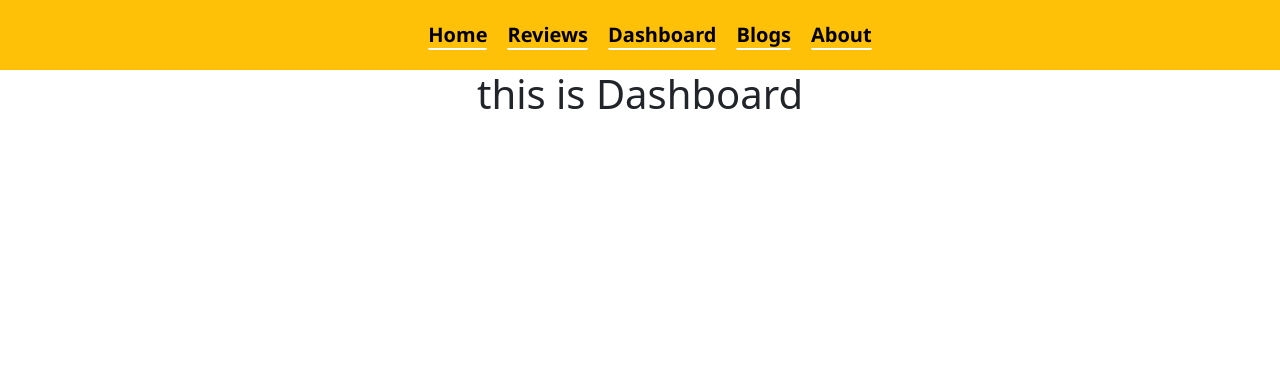
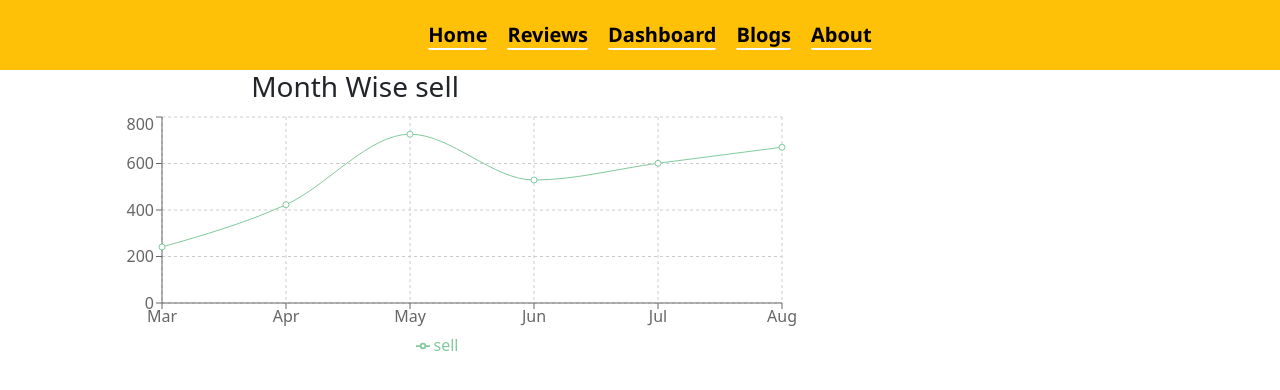
Before and after one commit to CodeWithShamim/product-analysis-website, a React (Create React App) app: page /dashboard in a window 1280 px wide. Shown: the top 390 px of the page. Built offline with nearby package versions, Linux system fonts and the light colour scheme.

Commit message:
charts added

```diff
--- a/src/components/Dashboard/Dashboard.js
+++ b/src/components/Dashboard/Dashboard.js
@@ -1,9 +1,113 @@
-import React from "react";
+import {
+  Area,
+  AreaChart,
+  CartesianGrid,
+  Legend,
+  Line,
+  LineChart,
+  ReferenceLine,
+  ResponsiveContainer,
+  Tooltip,
+  XAxis,
+  YAxis,
+} from "recharts";
+
+// import data from "../../data/charts-data.json";
 
 const Dashboard = () => {
+  const data = [
+    {
+      id: 1,
+      month: "Mar",
+      investment: 100000,
+      sell: 241,
+      revenue: 10401,
+    },
+    {
+      id: 2,
+      month: "Apr",
+      investment: 200000,
+      sell: 423,
+      revenue: 24500,
+    },
+    {
+      id: 3,
+      month: "May",
+      investment: 500000,
+      sell: 726,
+      revenue: 67010,
+    },
+    {
+      id: 4,
+      month: "Jun",
+      investment: 500000,
+      sell: 529,
+      revenue: 40405,
+    },
+    {
+      id: 5,
+      month: "Jul",
+      investment: 600000,
+      sell: 601,
+      revenue: 50900,
+    },
+    {
+      id: 6,
+      month: "Aug",
+      investment: 700000,
+      sell: 670,
+      revenue: 61000,
+    },
+  ];
   return (
-    <div>
-      <h1>this is Dashboard</h1>
+    <div className="container">
+      <div className="row">
+        <div className="col-md-6">
+          <h3>Month Wise sell</h3>
+          <LineChart
+            width={730}
+            height={250}
+            data={data}
+            margin={{ top: 5, right: 30, left: 20, bottom: 5 }}
+          >
+            <CartesianGrid strokeDasharray="3 3" />
+            <XAxis dataKey="month" />
+            <YAxis />
+            <Tooltip />
+            <Legend />
+            <Line type="monotone" dataKey="sell" stroke="#82ca9d" />
+          </LineChart>
+        </div>
+        {/* ------------------------- */}
+        <div>
+          <ResponsiveContainer width={700} height="80%">
+            <AreaChart
+              data={data}
+              margin={{ top: 20, right: 30, left: 0, bottom: 0 }}
+            >
+              <XAxis dataKey="investment" />
+              <YAxis />
+              <CartesianGrid strokeDasharray="3 3" />
+              <Tooltip />
+              <ReferenceLine x="Page C" stroke="green" label="Min PAGE" />
+              <ReferenceLine
+                y={4000}
+                label="Max"
+                stroke="red"
+                strokeDasharray="3 3"
+              />
+
+              <Tooltip />
+              <Area
+                type="monotone"
+                dataKey="month"
+                stroke="#8884d8"
+                fill="#8884d8"
+              />
+            </AreaChart>
+          </ResponsiveContainer>
+        </div>
+      </div>
     </div>
   );
 };
--- /dev/null
+++ b/src/data/charts-data.json
@@ -0,0 +1,43 @@
+[{
+        "id": 1,
+        "month": "Mar",
+        "investment": 100000,
+        "sell": 241,
+        "revenue": 10401
+    },
+    {
+        "id": 2,
+        "month": "Apr",
+        "investment": 200000,
+        "sell": 423,
+        "revenue": 24500
+    },
+    {
+        "id": 3,
+        "month": "May",
+        "investment": 500000,
+        "sell": 726,
+        "revenue": 67010
+    },
+    {
+        "id": 4,
+        "month": "Jun",
+        "investment": 500000,
+        "sell": 529,
+        "revenue": 40405
+    },
+    {
+        "id": 5,
+        "month": "Jul",
+        "investment": 600000,
+        "sell": 601,
+        "revenue": 50900
+    },
+    {
+        "id": 6,
+        "month": "Aug",
+        "investment": 700000,
+        "sell": 670,
+        "revenue": 61000
+    }
+]
```
